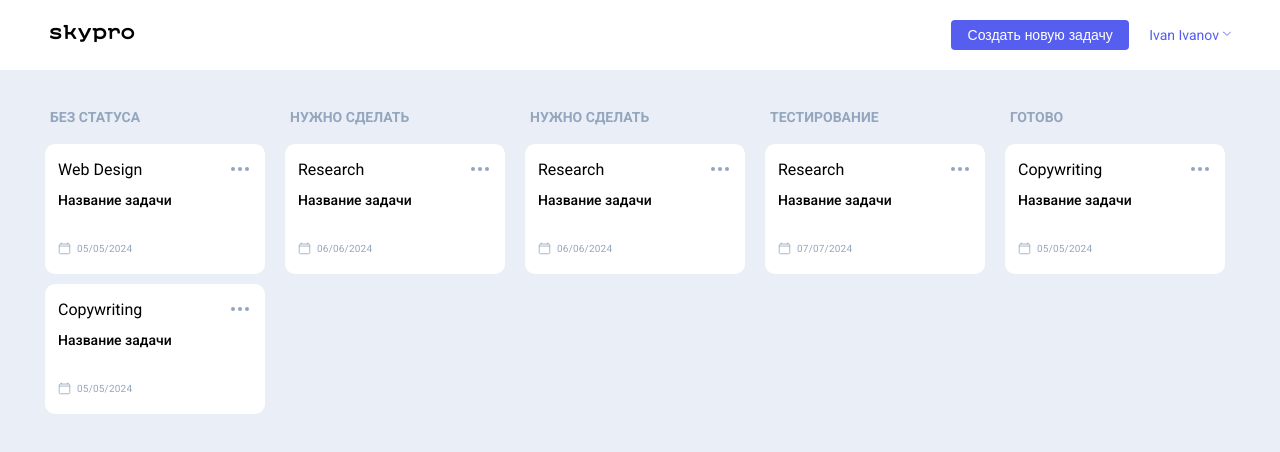
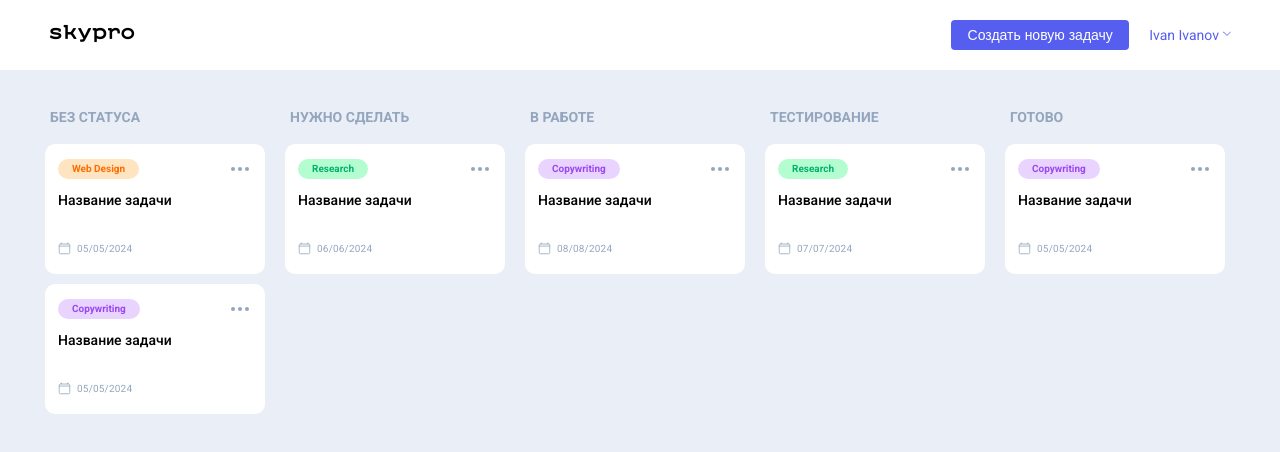
Before and after one commit to Schneegestober1/skypro-kanban, a React (Vite) app: page / in a window 1280 px wide. Shown: the top 452 px of the page. Built offline with nearby package versions, Linux system fonts and the light colour scheme.

Commit message:
пиу-пиу

```diff
--- a/src/App.jsx
+++ b/src/App.jsx
@@ -10,7 +10,7 @@ import { tasks } from './data.js'
 
 function App() {
 	const [cards, setCards] = useState(tasks);
-	console.log(cards);
+
   return (
 	<div className="wrapper">
 		{/* pop-up start */}
--- a/src/componets/Card/Card.jsx
+++ b/src/componets/Card/Card.jsx
@@ -1,9 +1,14 @@
 export const Card = ({name, date}) => {
+    const colors = {
+        'Web Design': '_orange',
+        'Research': '_green',
+        'Copywriting': '_purple',
+    }
     return (
         <div className="cards__item">
             <div className="cards__card card">
                 <div className="card__group">
-                    <div className={`card__theme}`}>
+                    <div className={`card__theme ${colors[name]}`}>
                         <p>{name}</p>
                     </div>
                     <a href="#popBrowse" target="_self">
--- a/src/componets/Column/Column.jsx
+++ b/src/componets/Column/Column.jsx
@@ -7,7 +7,6 @@ export const Column = ({title, cards}) => {
                 <p>{title}</p>
             </div>
             <div className="cards">
-                {cards.map(el => {<Card key={el.id} name={el.topic} date={el.date}/>})}
                 {cards.map(el => <Card key={el.id} name={el.topic} date={el.date}/>)}
             </div>
         </div>
--- a/src/componets/Main/Main.jsx
+++ b/src/componets/Main/Main.jsx
@@ -9,7 +9,7 @@ export const Main = ({cards}) => {
                     <div className="main__content">
                         <Column title={'Без статуса'} cards={cards.filter(el => el.status === 'Без статуса')}/>
                         <Column title={'Нужно сделать'} cards={cards.filter(el => el.status === 'Нужно сделать')}/>
-                        <Column title={'Нужно сделать'} cards={cards.filter(el => el.status === 'Нужно сделать')}/>
+                        <Column title={'В работе'} cards={cards.filter(el => el.status === 'В работе')}/>
                         <Column title={'Тестирование'} cards={cards.filter(el => el.status === 'Тестирование')}/>
                         <Column title={'Готово'} cards={cards.filter(el => el.status === 'Готово')}/>
                     </div>
```
